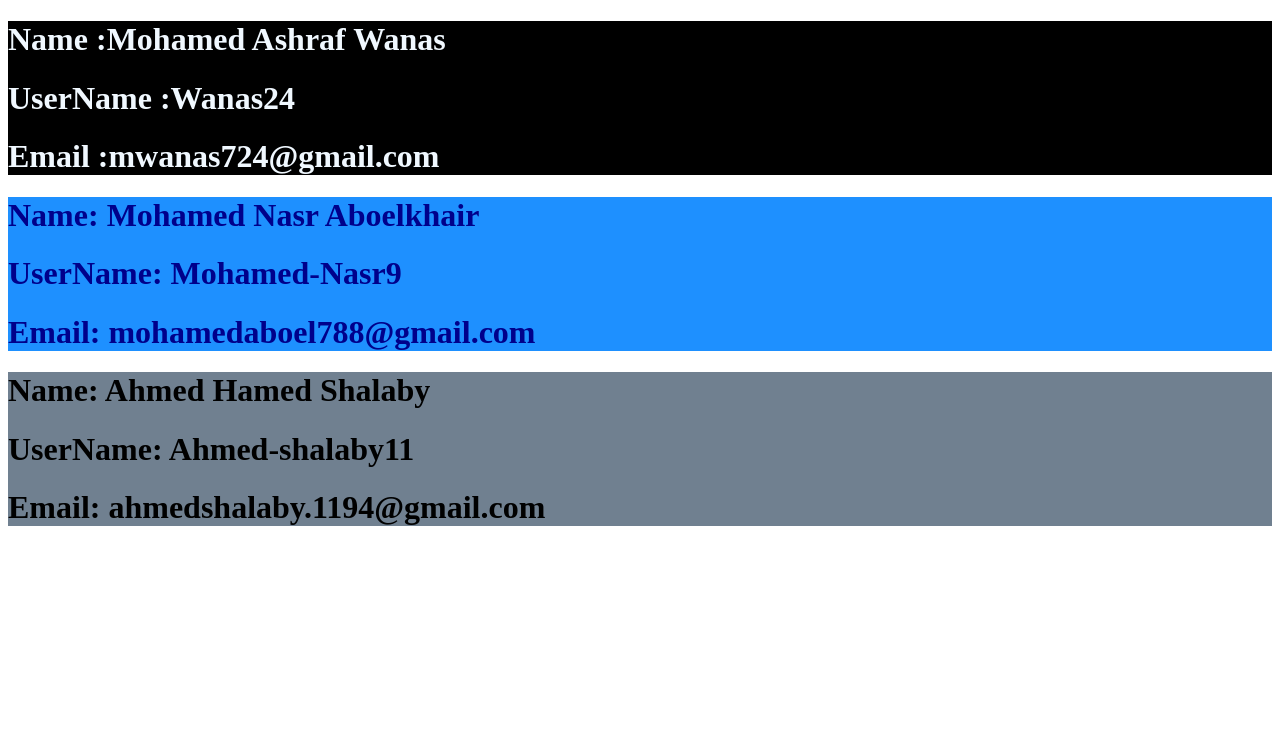
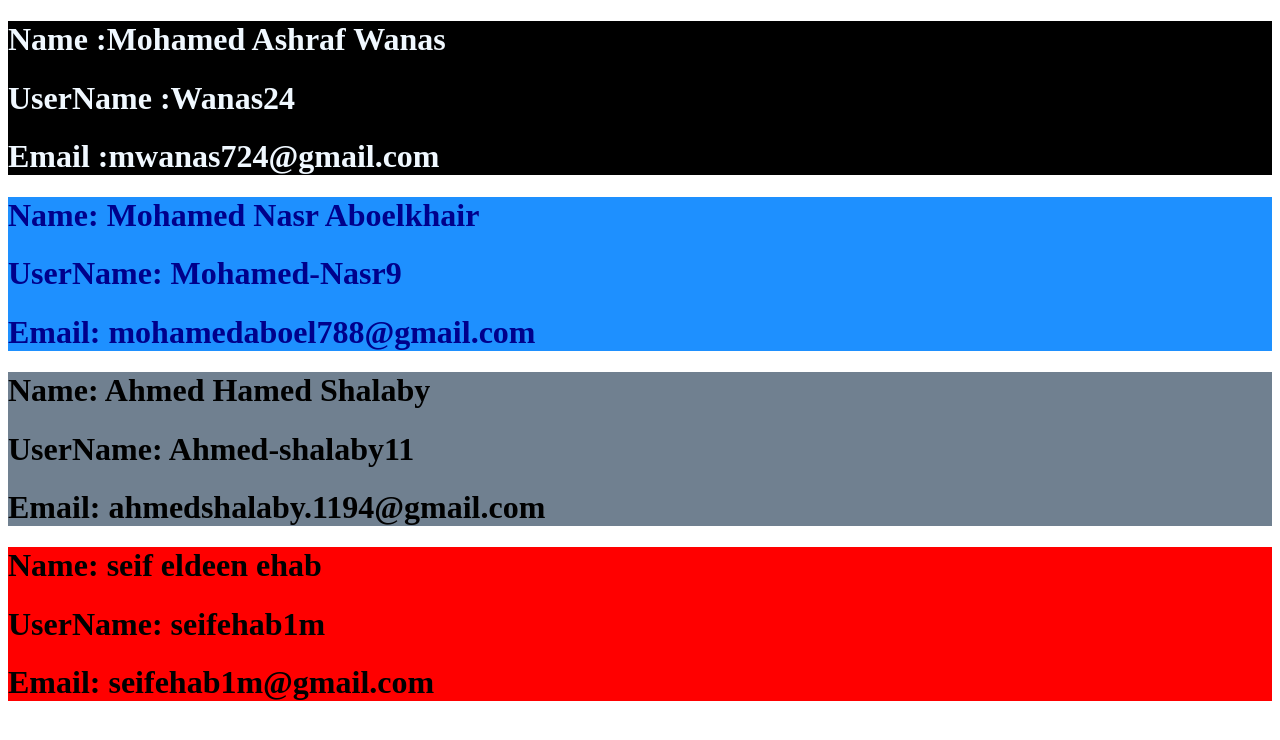
Before and after one commit to Wanas24/1st-task, a plain HTML site: page index.html in a window 1280 px wide. Drawn offline with Linux system fonts and the light colour scheme.

Commit message:
modified by seif

```diff
--- a/index.html
+++ b/index.html
@@ -31,6 +31,14 @@
         <h1>Email: ahmedshalaby.1194@gmail.com</h1>
     </div>
     <!-- ahmed shalaby end-End -->
+
+       <!-- seifehab1m -start -->
+       <div class="seif" style="background-color: red;">
+        <h1>Name: seif eldeen ehab</h1>
+        <h1>UserName: seifehab1m</h1>
+        <h1>Email: seifehab1m@gmail.com</h1>
+    </div>
+    <!-- seifehab1m -End -->
 </body>
 
 </html>
```
